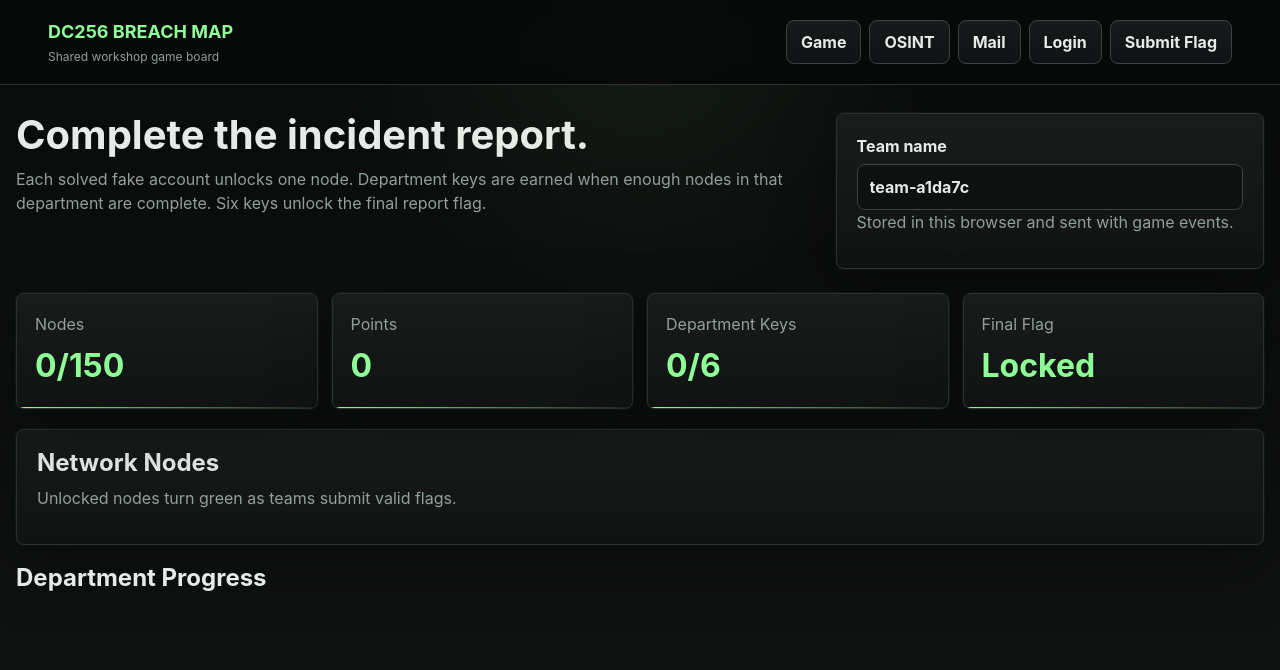
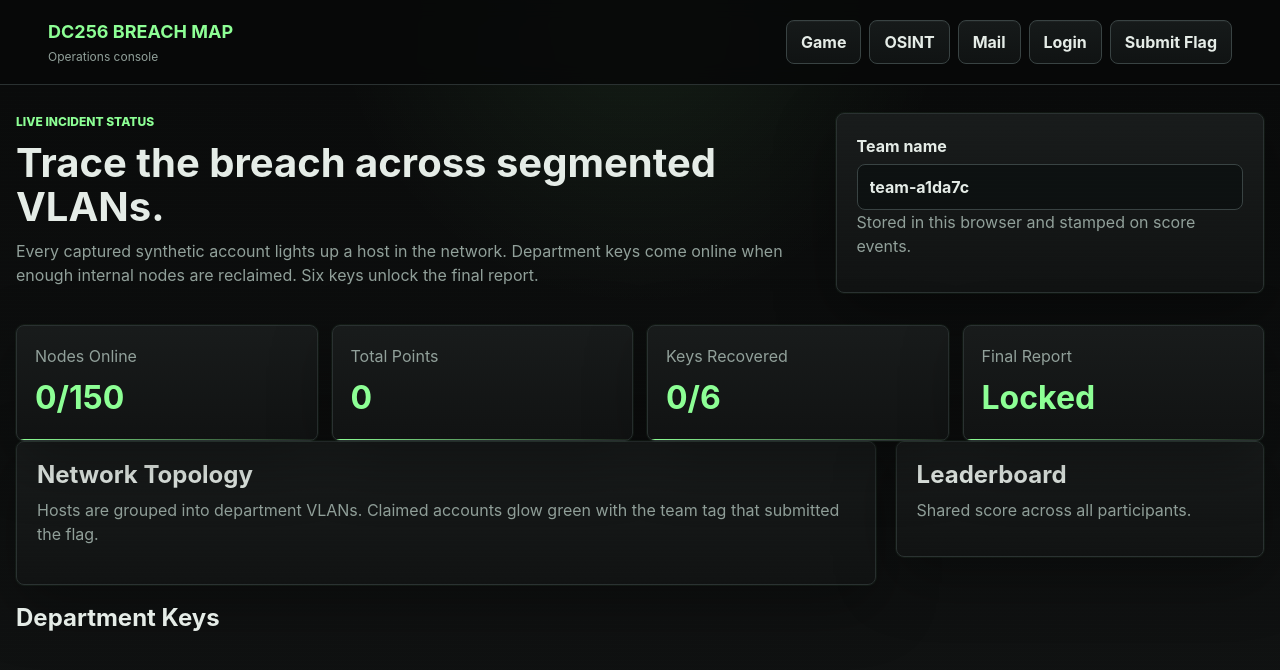
Before and after one commit to DillonGriffin/dc256-evilginx-game, a website: page public/index.html in a window 1280 px wide. Drawn offline with Linux system fonts and the light colour scheme; no server answers.

Commit message:
Update index.html for improved layout and content

```diff
--- a/public/index.html
+++ b/public/index.html
@@ -10,7 +10,7 @@
   <header class="topbar">
     <div class="brand">
       <strong>DC256 Breach Map</strong>
-      <span>Shared workshop game board</span>
+      <span>Operations console</span>
     </div>
     <nav class="nav">
       <a href="/">Game</a>
@@ -22,34 +22,43 @@
   </header>
 
   <main>
-    <section class="intro">
+    <section class="hero">
       <div>
-        <h1>Complete the incident report.</h1>
-        <p class="muted">Each solved fake account unlocks one node. Department keys are earned when enough nodes in that department are complete. Six keys unlock the final report flag.</p>
+        <p class="kicker">LIVE INCIDENT STATUS</p>
+        <h1>Trace the breach across segmented VLANs.</h1>
+        <p class="muted">Every captured synthetic account lights up a host in the network. Department keys come online when enough internal nodes are reclaimed. Six keys unlock the final report.</p>
       </div>
       <div class="panel pad">
         <label>Team name
           <input id="participant" autocomplete="off">
         </label>
-        <p class="muted">Stored in this browser and sent with game events.</p>
+        <p class="muted">Stored in this browser and stamped on score events.</p>
       </div>
     </section>
 
-    <section class="grid">
-      <div class="panel stat"><span class="muted">Nodes</span><strong id="solvedCount">0/150</strong></div>
-      <div class="panel stat"><span class="muted">Points</span><strong id="totalPoints">0</strong></div>
-      <div class="panel stat"><span class="muted">Department Keys</span><strong id="keysEarned">0/6</strong></div>
-      <div class="panel stat"><span class="muted">Final Flag</span><strong id="finalStatus">Locked</strong></div>
+    <section class="hud">
+      <div class="panel stat"><span class="muted">Nodes Online</span><strong id="solvedCount">0/150</strong></div>
+      <div class="panel stat"><span class="muted">Total Points</span><strong id="totalPoints">0</strong></div>
+      <div class="panel stat"><span class="muted">Keys Recovered</span><strong id="keysEarned">0/6</strong></div>
+      <div class="panel stat"><span class="muted">Final Report</span><strong id="finalStatus">Locked</strong></div>
     </section>
 
-    <section class="panel pad" style="margin-top: 20px;">
-      <h2>Network Nodes</h2>
-      <p class="muted">Unlocked nodes turn green as teams submit valid flags.</p>
-      <div id="breachMap" class="map"></div>
+    <section class="network-layout">
+      <div class="panel pad">
+        <h2>Network Topology</h2>
+        <p class="muted">Hosts are grouped into department VLANs. Claimed accounts glow green with the team tag that submitted the flag.</p>
+        <div id="breachMap" class="network-map"></div>
+      </div>
+
+      <aside class="panel pad">
+        <h2>Leaderboard</h2>
+        <p class="muted">Shared score across all participants.</p>
+        <div id="leaderboard" class="scoreboard"></div>
+      </aside>
     </section>
 
     <section style="margin-top: 20px;">
-      <h2>Department Progress</h2>
+      <h2>Department Keys</h2>
       <div id="departmentProgress" class="dept-grid"></div>
     </section>
   </main>
```
